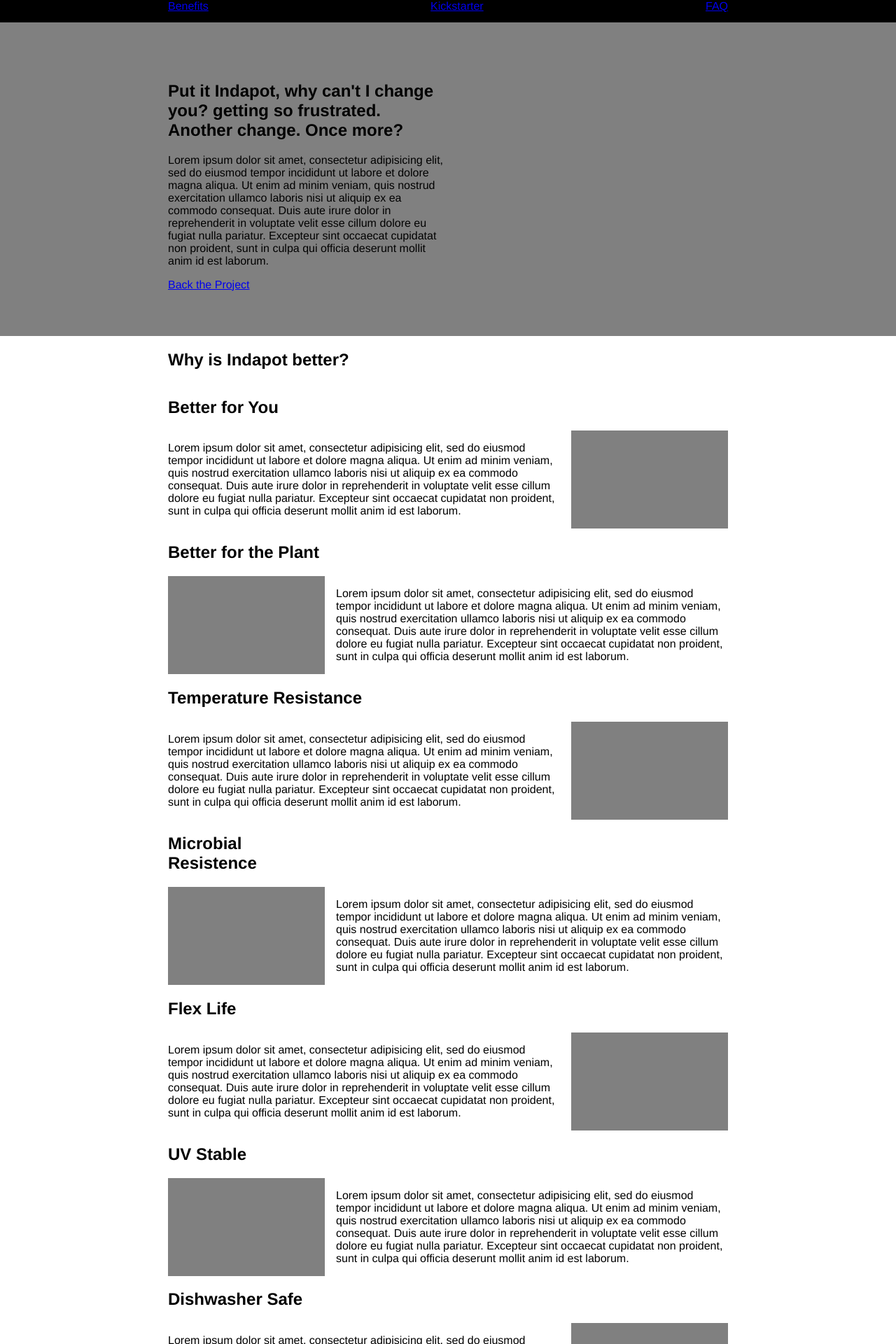
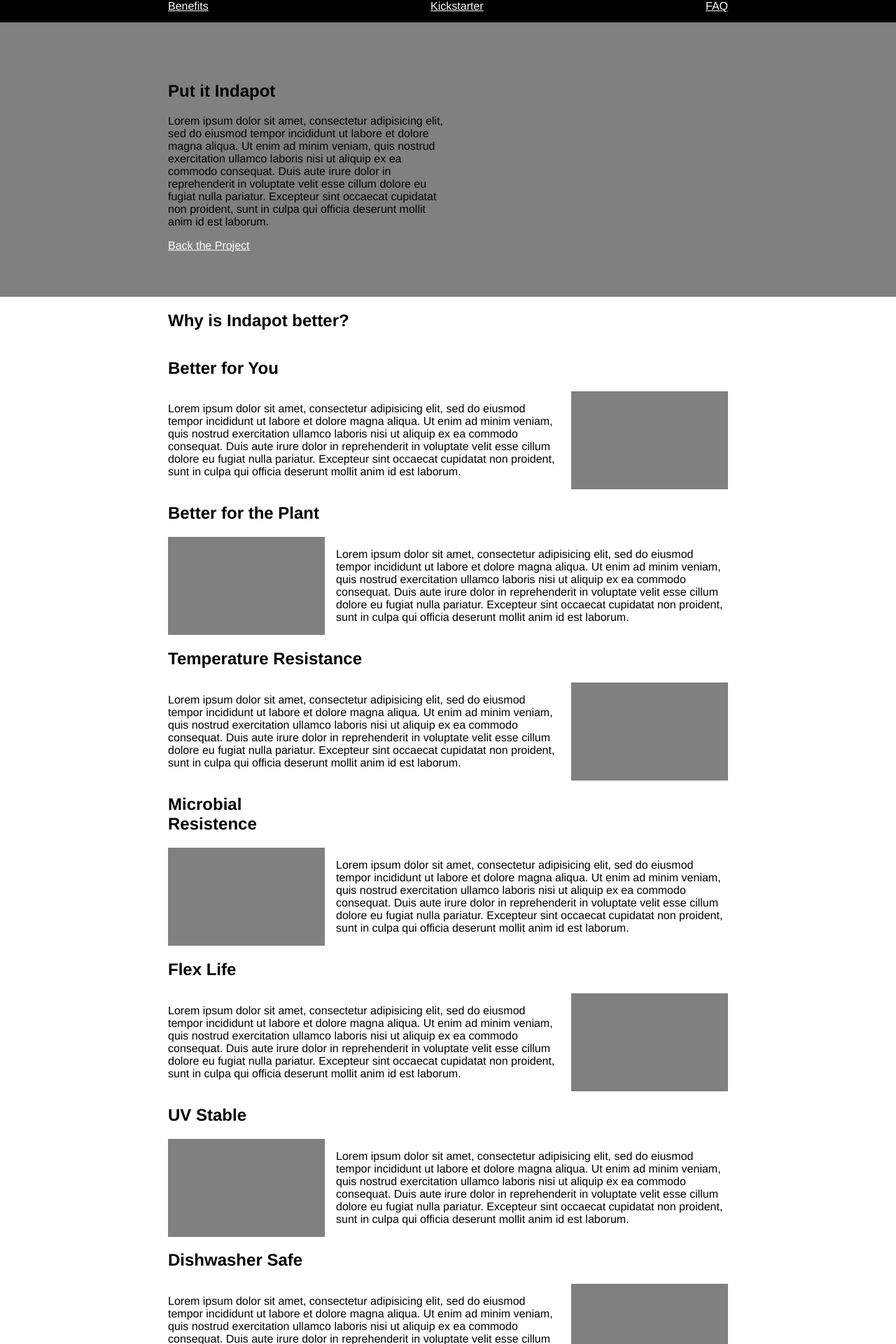
Before and after one commit to kbatson/indapot, a Jekyll site: the page built from indapot/index.md, in a window 1280 px wide. Shown: the top 1920 px of the page at 70% size. Built offline with Jekyll 4.4.1, drawn with Linux system fonts in a browser that asks for light colours.

Commit message:
Forestry is working

```diff
--- a/indapot/_layouts/home.html
+++ b/indapot/_layouts/home.html
@@ -1,6 +1,6 @@
 {% include _header.html %}
     <section class="hero">
-        <h1 class="hero__title">Put it Indapot, why can't I change you? getting so frustrated. Another change. Once more?</h1>
+        <h1 class="hero__title">Put it Indapot</h1>
         <div class="hero__content">
             <p>Lorem ipsum dolor sit amet, consectetur adipisicing elit, sed do eiusmod
             tempor incididunt ut labore et dolore magna aliqua. Ut enim ad minim veniam,
--- a/indapot/assets/css/main.scss
+++ b/indapot/assets/css/main.scss
@@ -16,6 +16,10 @@ header {
     grid-template-rows: 2rem minmax(20rem, auto);
 
     background: grey;
+}
+
+header a {
+    color: #ffffff;
 }
 
 main {
```
